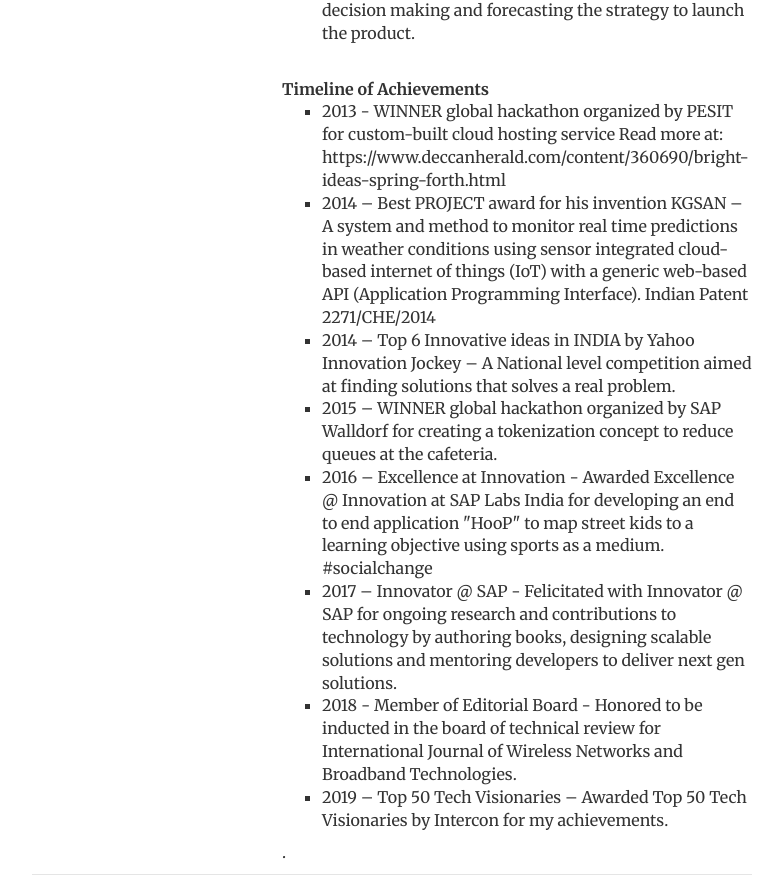
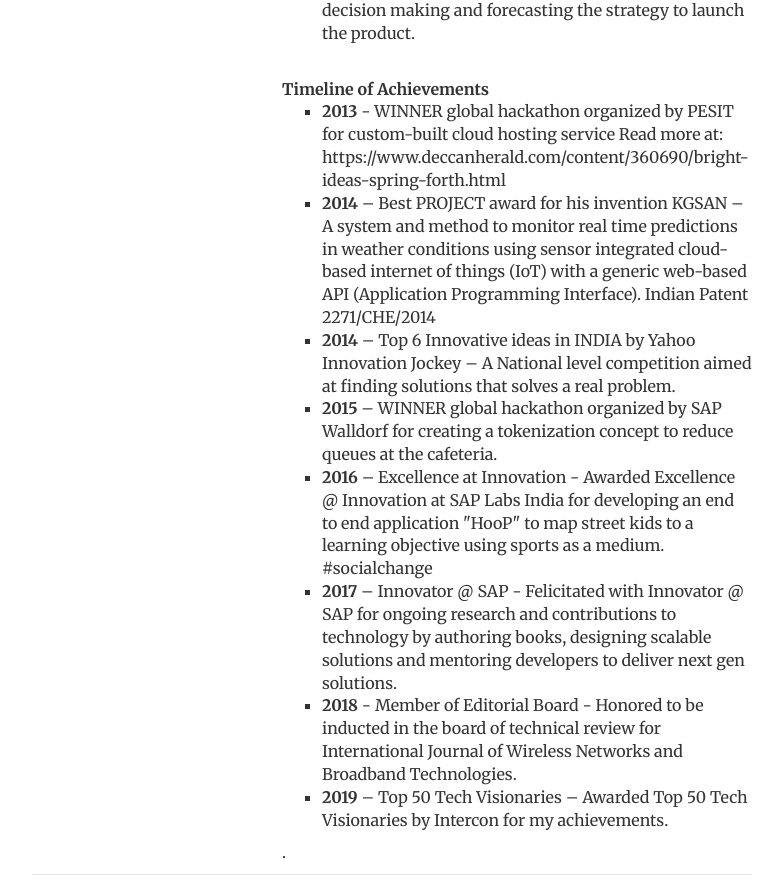
Before and after one commit to mnscodes/mnscodes.github.io, a Jekyll site: the page built from index.html, in a window 1280 px wide. Shown: the part 1110-2006 px from the top of the page, without its empty margins (248-1030 px from the left). Built offline with Jekyll 4.4.1, drawn with Linux system fonts in a browser that asks for light colours.

```diff
--- a/index.html
+++ b/index.html
@@ -30,17 +30,17 @@ Nabeel Siddiqui is a Master of Engineering Management Candidate at Duke Universi
 	<li><b>Management</b>- Nabeel possess exceptional management skills like planning, communication, decision making and forecasting the strategy to launch the product.</li></ol>
 		<br> <b> Timeline of Achievements </b> <br>
 		<ul type = "square">
-<li> 2013 - WINNER global hackathon organized by PESIT for custom-built cloud hosting service Read more at: https://www.deccanherald.com/content/360690/bright-ideas-spring-forth.html </li>
-<li> 2014 – Best PROJECT award for his invention KGSAN – A system and method to
+			<li> <b> 2013 </b> - WINNER global hackathon organized by PESIT for custom-built cloud hosting service Read more at: https://www.deccanherald.com/content/360690/bright-ideas-spring-forth.html </li>
+			<li> <b>2014 </b> – Best PROJECT award for his invention KGSAN – A system and method to
 	monitor real time predictions in weather conditions using sensor integrated cloud-based
 internet of things (IoT) with a generic web-based API (Application Programming Interface). Indian Patent 2271/CHE/2014</li>
-<li> 2014 – Top 6 Innovative ideas in INDIA by Yahoo Innovation Jockey – A National level competition aimed at finding solutions that solves a real problem.</li>
-<li> 2015 – WINNER global hackathon organized by SAP Walldorf for creating a tokenization concept to reduce queues at the cafeteria.</li>
+			<li> <b> 2014 </b>– Top 6 Innovative ideas in INDIA by Yahoo Innovation Jockey – A National level competition aimed at finding solutions that solves a real problem.</li>
+			<li> <b> 2015 </b> – WINNER global hackathon organized by SAP Walldorf for creating a tokenization concept to reduce queues at the cafeteria.</li>
 
-<li> 2016 – Excellence at Innovation - Awarded Excellence @ Innovation at SAP Labs India for developing an end to end application "HooP" to map street kids to a learning objective using sports as a medium. #socialchange </li>
-<li> 2017 – Innovator @ SAP - Felicitated with Innovator @ SAP for ongoing research and contributions to technology by authoring books, designing scalable solutions and mentoring developers to deliver next gen solutions.</li>
-<li> 2018 - Member of Editorial Board - Honored to be inducted in the board of technical review for International Journal of Wireless Networks and Broadband Technologies.</li>
-<li> 2019 – Top 50 Tech Visionaries – Awarded Top 50 Tech Visionaries by Intercon for my achievements.</li></ul>
+			<li> <b> 2016 </b> – Excellence at Innovation - Awarded Excellence @ Innovation at SAP Labs India for developing an end to end application "HooP" to map street kids to a learning objective using sports as a medium. #socialchange </li>
+			<li> <b> 2017 </b> – Innovator @ SAP - Felicitated with Innovator @ SAP for ongoing research and contributions to technology by authoring books, designing scalable solutions and mentoring developers to deliver next gen solutions.</li>
+			<li><b> 2018 </b> - Member of Editorial Board - Honored to be inducted in the board of technical review for International Journal of Wireless Networks and Broadband Technologies.</li>
+			<li> <b> 2019 </b>– Top 50 Tech Visionaries – Awarded Top 50 Tech Visionaries by Intercon for my achievements.</li></ul>
 
 	<p> .
 
```
